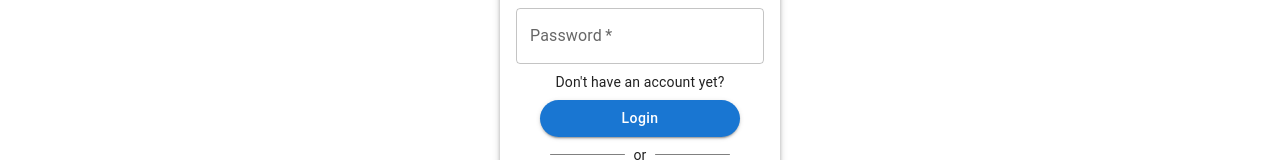
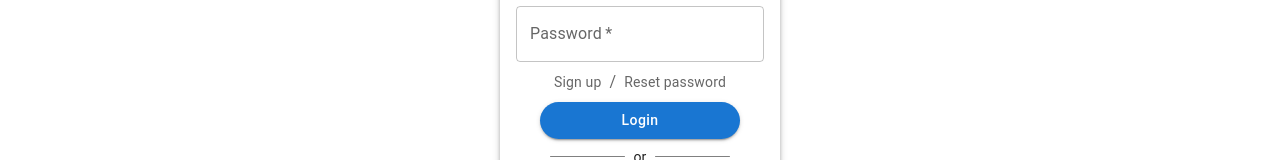
Before and after one commit to soovuh/clicker, a React (Create React App) app in the folder frontend/: page /login in a window 1280 px wide. Shown: the part 321-481 px from the top of the page. Built offline with nearby package versions, Linux system fonts and the light colour scheme; a web font is replaced by a local one.

Commit message:
feat: add "Reset password" option to login form

```diff
--- a/frontend/src/components/pages/auth/Login.jsx
+++ b/frontend/src/components/pages/auth/Login.jsx
@@ -1,12 +1,30 @@
 import { useState } from 'react';
 import { useNavigate } from 'react-router-dom';
-import { Paper, Stack, Typography, TextField, Button } from '@mui/material';
+import {
+  Paper,
+  Stack,
+  Typography,
+  TextField,
+  Breadcrumbs,
+  Button,
+} from '@mui/material';
 import { loginUser } from '../../../functions/httpRequests';
 import { useAuth } from '../../../context/AuthContext';
 import RouterLink from '../../UI/RouterLink';
 import Divider from '../../UI/Divider';
 import GoogleAuthButton from '../../UI/GoogleAuthButton';
 import GitHubAuthButton from '../../UI/GitHubAuthButton';
+
+const CustomTypography = ({ children }) => {
+  return (
+    <Typography
+      variant="body2"
+      sx={{ transition: '0.1s', '&:hover': { color: '#1976d2' } }}
+    >
+      {children}
+    </Typography>
+  );
+};
 
 const Login = () => {
   const [user, setUser] = useState({ email: '', password: '' });
@@ -76,14 +94,14 @@ const Login = () => {
           value={user.password}
           onChange={handlePasswordChange}
         />
-        <RouterLink to="/signup">
-          <Typography
-            variant="body2"
-            sx={{ transition: '0.1s', '&:hover': { color: '#1976d2' } }}
-          >
-            Don't have an account yet?
-          </Typography>
-        </RouterLink>
+        <Breadcrumbs>
+          <RouterLink to="/signup">
+            <CustomTypography>Sign up</CustomTypography>
+          </RouterLink>
+          <RouterLink to="/reset-password">
+            <CustomTypography>Reset password</CustomTypography>
+          </RouterLink>
+        </Breadcrumbs>
         <Button
           variant="contained"
           type="submit"
```
